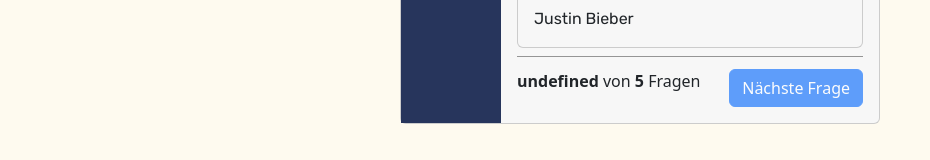
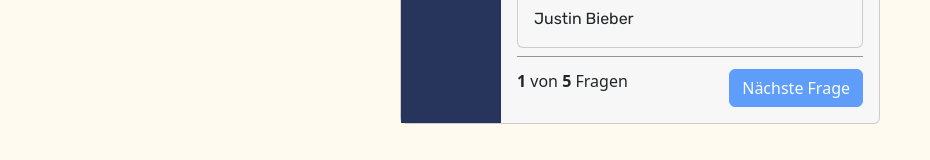
Before and after one commit to Nemesis502/quizapp, a plain HTML site: page index.html in a window 1280 px wide. Shown: the part 517-677 px from the top of the page, without its empty margins (0-930 px from the left). Drawn offline with nearby package versions, Linux system fonts and the light colour scheme.

Commit message:
add variable current question number

```diff
--- a/index.html
+++ b/index.html
@@ -61,7 +61,7 @@
           </div>
 
           <div class="question-Footer">
-            <span> <b id="showCurrentQuestions"></b> von <b id="lengthQuestions"></b> Fragen </span>
+            <span> <b id="question-number"></b> von <b id="lengthQuestions"></b> Fragen </span>
             <button onclick="nextQuestion()" id="next-button" class="btn btn-primary" disabled>Nächste Frage</button>
           </div>
         </div>
--- a/script.js
+++ b/script.js
@@ -8,12 +8,11 @@
 function showCurrentQuestionLength() {
   let lengthQuestions = document.getElementById("lengthQuestions");
   lengthQuestions.innerHTML = questions.length;
-  let showCurrentQuestions = document.getElementById("showCurrentQuestions");
-  showCurrentQuestions.innerHTML = questions[currentQuestion].length;
 }
 
 function showQuestion() {
   let question = questions[currentQuestion];
+  document.getElementById("question-number").innerHTML = currentQuestion + 1;
   document.getElementById("questionText").innerHTML = question["question"];
   document.getElementById("answer_1").innerHTML = question["answer_1"];
   document.getElementById("answer_2").innerHTML = question["answer_2"];
```
